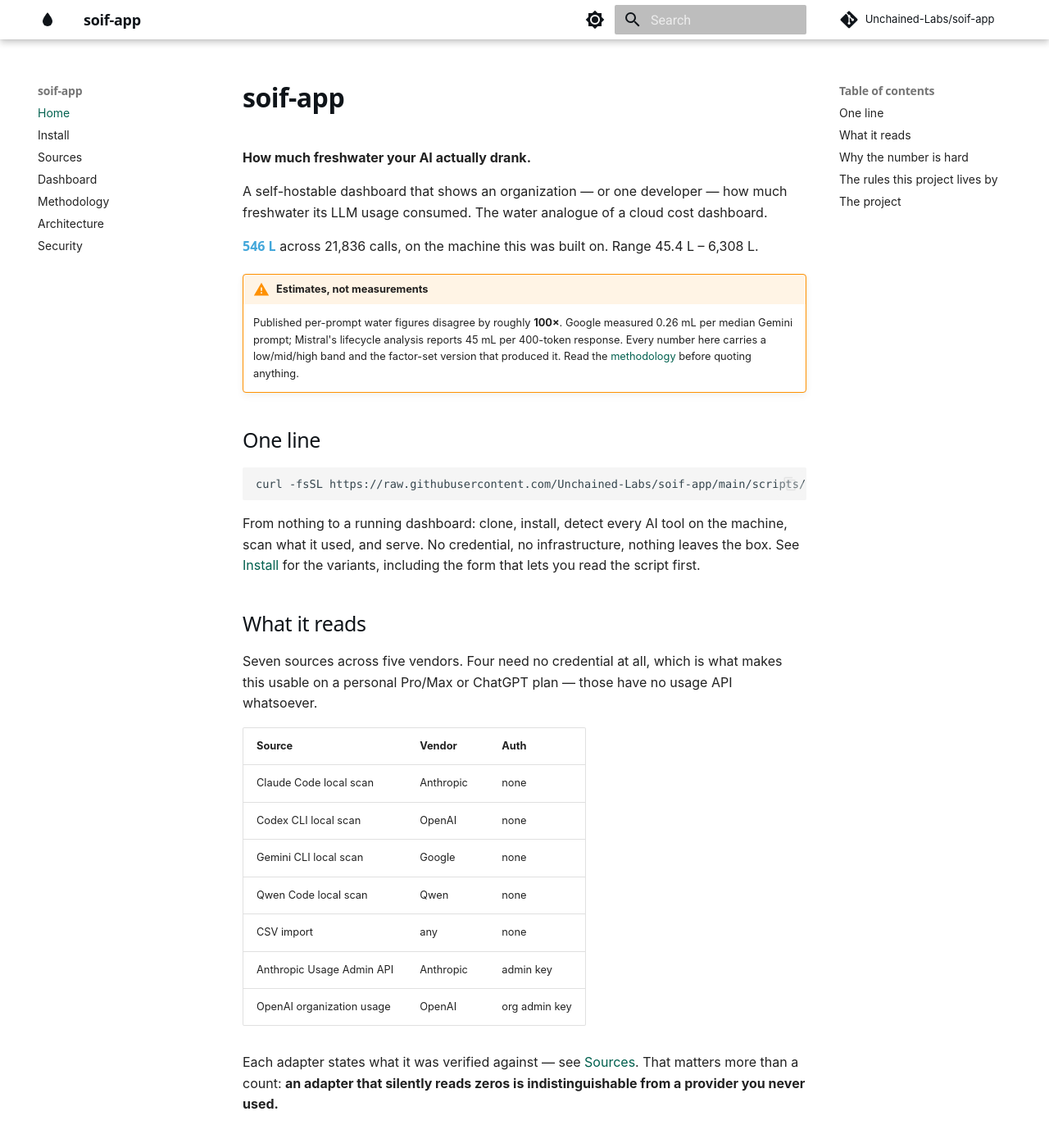
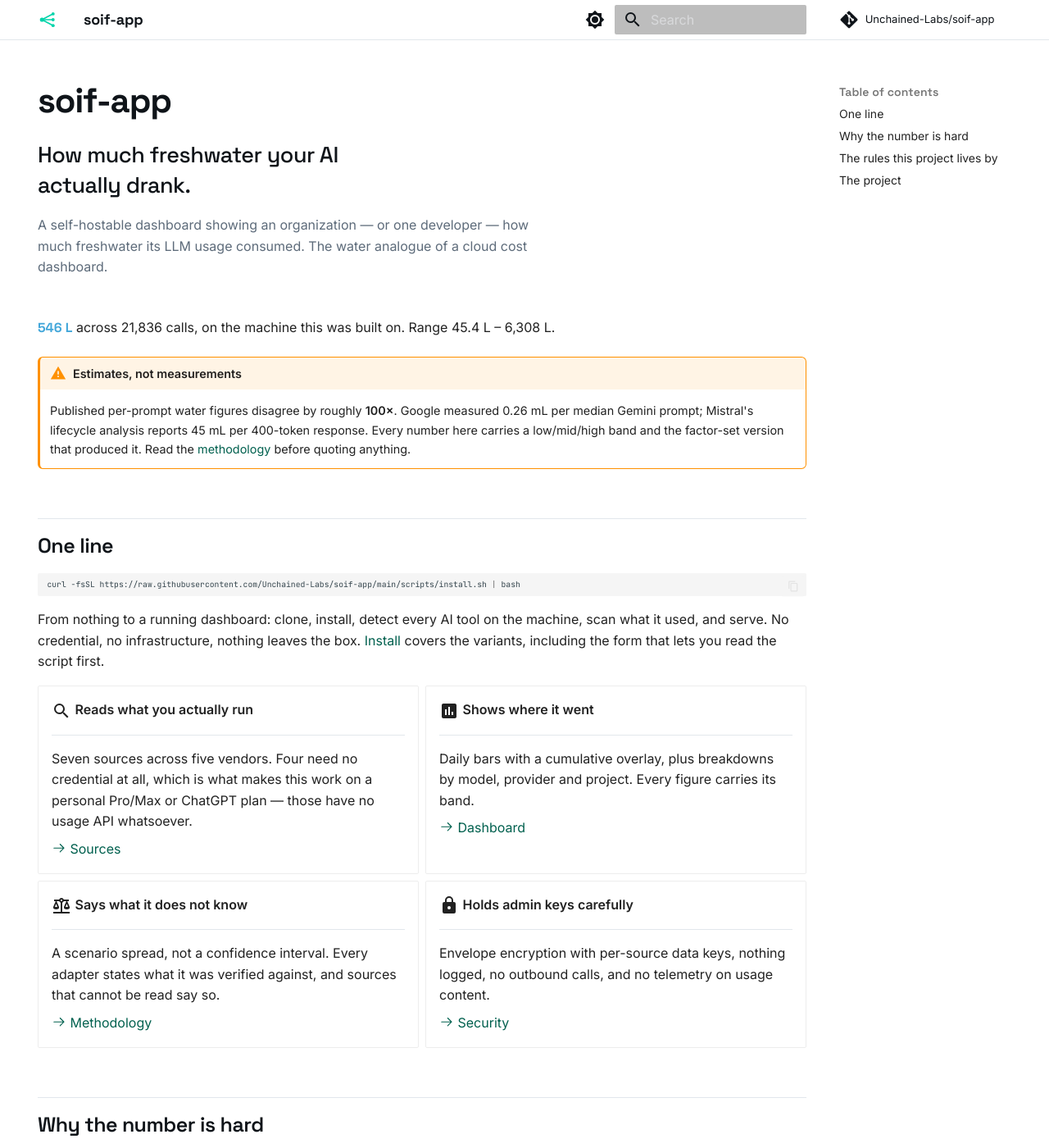
Before and after one commit to Unchained-Labs/soif-app, an MkDocs documentation site: the page built from docs/index.md, in a window 1280 px wide and 1400 px high. Shown: the whole window at 82% size. Built offline with MkDocs 1.6.1 and Material for MkDocs 9.7.7, drawn with Linux system fonts in a browser that asks for light colours; comment, search, counter and statistics services are not loaded; some of the changed text lies outside the part shown.

Commit message:
Actually load the brand fonts, and the brand mark
The docs declared the brand typefaces and never loaded them. tokens.css sets
--ul-font-display to Space Grotesk and friends, but nothing pulled the files,
so every page fell back to system sans while looking like nothing was wrong —
the worst kind of styling bug, because it renders fine and is simply not the
brand.

extra.css now imports all three faces, and Material's own font option is
switched off so it does not also fetch Roboto: the palette needs three faces
and that option wires up two.

Also: the real Unchained Labs mark and favicon instead of a stock water glyph;
pymdownx.emoji, without which Material's own icon syntax renders as literal
text on the page; instant navigation, TOC follow and search highlighting; and
a landing page with a hero and card grid rather than a wall of prose.

Status colours stay off the brand accent, per the palette doc: did-it-pass and
is-this-us are separate questions.

````diff
--- a/docs/assets/extra.css
+++ b/docs/assets/extra.css
@@ -1,73 +1,143 @@
-/* Material for MkDocs, wearing the Unchained Labs palette.
+/* Material for MkDocs, wearing the Unchained Labs brand.
  *
- * This file maps Material's own custom properties onto the brand tokens in
- * `tokens.css`. It deliberately contains no hex values of its own: the branding
- * repo is explicit that colours live in one place and an app repo referencing
- * them is what makes a palette change a one-file swap. If a colour here needs
- * to change, change it in Unchained-Labs/branding and re-vendor `tokens.css`.
+ * The brand fonts are loaded here rather than through Material's own `font:`
+ * option, because the palette needs three faces — display, body and mono — and
+ * Material only wires up two. Declaring them in tokens.css without loading them
+ * (which is what shipped first) silently falls back to system sans, so the site
+ * renders in the wrong typeface while looking like nothing is wrong.
  *
- * Dark is the native ground — every tool in this org is terminal-adjacent — so
- * the dark scheme carries the brand and the light scheme exists so docs read in
- * a bright room without burning retinas.
+ * Everything below maps Material's custom properties onto the tokens in
+ * tokens.css. No hex value is written in this file: the branding repo is
+ * explicit that colours live in one place, so a palette change stays a
+ * one-file swap rather than a grep across seven sites.
  */
 
-/* ---- dark: the default ---------------------------------------------------- */
+@import url("https://fonts.googleapis.com/css2?family=Space+Grotesk:wght@400;500;600;700&family=Inter:wght@400;500;600&family=JetBrains+Mono:wght@400;500&display=swap");
+
+/* ---- dark: the native ground ---------------------------------------------- */
 [data-md-color-scheme="slate"] {
   --md-default-bg-color: var(--ul-bg);
   --md-default-bg-color--light: var(--ul-bg-raised);
   --md-default-bg-color--lighter: var(--ul-bg-raised);
+  --md-default-bg-color--lightest: var(--ul-bg-raised);
   --md-default-fg-color: var(--ul-body);
   --md-default-fg-color--light: var(--ul-muted);
   --md-default-fg-color--lighter: var(--ul-faint);
   --md-default-fg-color--lightest: var(--ul-line);
 
   --md-primary-fg-color: var(--ul-bg-inset);
+  --md-primary-fg-color--light: var(--ul-bg-raised);
+  --md-primary-fg-color--dark: var(--ul-bg-inset);
   --md-primary-bg-color: var(--ul-heading);
+  --md-primary-bg-color--light: var(--ul-body);
+
   --md-accent-fg-color: var(--ul-accent);
+  --md-accent-fg-color--transparent: var(--ul-accent-wash);
+  --md-accent-bg-color: var(--ul-on-accent);
 
   --md-typeset-color: var(--ul-body);
   --md-typeset-a-color: var(--ul-accent);
+  --md-typeset-mark-color: var(--ul-accent-wash);
 
   --md-code-bg-color: var(--ul-bg-inset);
   --md-code-fg-color: var(--ul-body);
+  --md-code-hl-comment-color: var(--ul-faint);
+  --md-code-hl-string-color: var(--ul-up);
+  --md-code-hl-number-color: var(--ul-warn);
+  --md-code-hl-keyword-color: var(--ul-accent);
+  --md-code-hl-function-color: var(--ul-accent-dim);
 
   --md-footer-bg-color: var(--ul-bg-inset);
   --md-footer-bg-color--dark: var(--ul-bg-inset);
+  --md-footer-fg-color: var(--ul-body);
+  --md-footer-fg-color--light: var(--ul-muted);
+  --md-footer-fg-color--lighter: var(--ul-faint);
 }
 
-/* ---- light: supported, not primary ---------------------------------------- */
+/* ---- light: supported, not the default ------------------------------------ */
 [data-md-color-scheme="default"] {
   --md-primary-fg-color: var(--ul-bg);
   --md-primary-bg-color: var(--ul-heading);
   --md-accent-fg-color: var(--ul-accent-dim);
   --md-typeset-a-color: var(--ul-accent-dim);
+  --md-footer-bg-color: var(--ul-bg);
 }
 
 /* ---- type ----------------------------------------------------------------- */
+:root {
+  --md-text-font: var(--ul-font-body);
+  --md-code-font: var(--ul-font-mono);
+}
+
 body,
 .md-typeset {
   font-family: var(--ul-font-body);
+  font-feature-settings: "cv05", "ss01";
 }
+
 .md-typeset h1,
 .md-typeset h2,
 .md-typeset h3,
-.md-header__title,
-.md-nav__title {
+.md-typeset h4,
+.md-header__topic,
+.md-nav__title,
+.md-tabs__link {
   font-family: var(--ul-font-display);
-  letter-spacing: -0.015em;
 }
+
 .md-typeset h1 {
   color: var(--ul-heading);
   font-weight: 700;
+  letter-spacing: -0.03em;
+  font-size: 2.1rem;
+  line-height: 1.15;
+  margin-bottom: 1.2rem;
 }
-.md-typeset h2,
+.md-typeset h2 {
+  color: var(--ul-heading);
+  font-weight: 600;
+  letter-spacing: -0.02em;
+  margin-top: 2.4em;
+  padding-top: 0.6em;
+  border-top: 1px solid var(--ul-line);
+}
 .md-typeset h3 {
   color: var(--ul-heading);
+  font-weight: 600;
+  letter-spacing: -0.01em;
 }
 .md-typeset code,
 .md-typeset pre,
 .md-typeset kbd {
   font-family: var(--ul-font-mono);
+  font-size: 0.78em;
+}
+
+/* ---- header and nav chrome ------------------------------------------------ */
+.md-header {
+  border-bottom: 1px solid var(--ul-line);
+  box-shadow: none;
+}
+.md-header__title {
+  font-family: var(--ul-font-display);
+  font-weight: 600;
+  letter-spacing: -0.01em;
+}
+.md-tabs {
+  border-bottom: 1px solid var(--ul-line);
+}
+[data-md-color-scheme="slate"] .md-nav__link--active,
+[data-md-color-scheme="slate"] .md-nav__link:focus,
+[data-md-color-scheme="slate"] .md-nav__link:hover {
+  color: var(--ul-accent);
+}
+.md-nav__title {
+  font-weight: 600;
+  letter-spacing: 0.01em;
+}
+/* The active table-of-contents marker, in the brand accent rather than blue. */
+[data-md-color-scheme="slate"] .md-nav--secondary .md-nav__link--active {
+  color: var(--ul-accent);
 }
 
 /* ---- surfaces ------------------------------------------------------------- */
@@ -76,20 +146,38 @@ body,
   border: 1px solid var(--ul-line);
   border-radius: var(--ul-radius);
 }
+.md-typeset .highlighttable .linenos {
+  border-right: 1px solid var(--ul-line);
+}
+
 [data-md-color-scheme="slate"] .md-typeset table:not([class]) {
   border: 1px solid var(--ul-line);
   border-radius: var(--ul-radius);
   overflow: hidden;
+  font-size: 0.72rem;
 }
 [data-md-color-scheme="slate"] .md-typeset table:not([class]) th {
   background: var(--ul-bg-raised);
   color: var(--ul-heading);
   font-weight: 600;
+  font-family: var(--ul-font-display);
+  letter-spacing: 0.01em;
+}
+[data-md-color-scheme="slate"] .md-typeset table:not([class]) tr:hover {
+  background: var(--ul-accent-wash);
 }
 
-/* ---- admonitions carry the status axis, never the brand accent ------------ */
-/* The palette doc is firm that "did it pass?" and "is this us?" are separate
- * questions, so a warning must never borrow the brand teal. */
+/* ---- admonitions: status is a separate axis from the brand ---------------- */
+/* The palette doc is firm that "did it pass?" and "is this us?" are different
+ * questions, so a warning never borrows the brand teal. */
+.md-typeset .admonition,
+.md-typeset details {
+  border-width: 1px;
+  border-left-width: 3px;
+  border-radius: var(--ul-radius);
+  box-shadow: none;
+  font-size: 0.72rem;
+}
 [data-md-color-scheme="slate"] .md-typeset .admonition.warning,
 [data-md-color-scheme="slate"] .md-typeset details.warning {
   border-color: var(--ul-warn);
@@ -97,6 +185,10 @@ body,
 [data-md-color-scheme="slate"] .md-typeset .warning > .admonition-title,
 [data-md-color-scheme="slate"] .md-typeset .warning > summary {
   background: var(--ul-warn-wash);
+}
+[data-md-color-scheme="slate"] .md-typeset .warning > .admonition-title::before,
+[data-md-color-scheme="slate"] .md-typeset .warning > summary::before {
+  background-color: var(--ul-warn);
 }
 [data-md-color-scheme="slate"] .md-typeset .admonition.danger,
 [data-md-color-scheme="slate"] .md-typeset details.danger {
@@ -114,12 +206,73 @@ body,
 [data-md-color-scheme="slate"] .md-typeset .note > summary {
   background: var(--ul-accent-wash);
 }
+[data-md-color-scheme="slate"] .md-typeset .note > .admonition-title::before,
+[data-md-color-scheme="slate"] .md-typeset .note > summary::before {
+  background-color: var(--ul-accent);
+}
 
-/* ---- the one product-specific flourish ------------------------------------ */
+/* ---- grid cards on the landing page --------------------------------------- */
+[data-md-color-scheme="slate"] .md-typeset .grid.cards > ul > li {
+  border: 1px solid var(--ul-line);
+  border-radius: var(--ul-radius-lg);
+  background: var(--ul-bg-raised);
+  box-shadow: none;
+  transition:
+    border-color 120ms,
+    transform 120ms;
+}
+[data-md-color-scheme="slate"] .md-typeset .grid.cards > ul > li:hover {
+  border-color: var(--ul-accent-dim);
+  transform: translateY(-2px);
+}
+@media (prefers-reduced-motion: reduce) {
+  .md-typeset .grid.cards > ul > li {
+    transition: none;
+  }
+  .md-typeset .grid.cards > ul > li:hover {
+    transform: none;
+  }
+}
+.md-typeset .grid.cards > ul > li > hr {
+  border-color: var(--ul-line);
+}
+
+/* ---- the hero ------------------------------------------------------------- */
+.hero {
+  margin: 0 0 2.4rem;
+}
+.hero .lede {
+  font-family: var(--ul-font-display);
+  font-size: 1.35rem;
+  line-height: 1.35;
+  font-weight: 500;
+  color: var(--ul-heading);
+  letter-spacing: -0.02em;
+  max-width: 26ch;
+  margin: 0 0 0.9rem;
+}
+.hero p {
+  color: var(--ul-muted);
+  max-width: 62ch;
+}
+
 /* soif's own accent is water blue rather than the org teal. Used only for the
- * hero figure, so the page still reads as an Unchained Labs page. */
+ * headline figure, so the page still reads as an Unchained Labs page. */
 .water {
   color: #43a7da;
   font-family: var(--ul-font-display);
   font-weight: 700;
 }
+
+/* ---- footer --------------------------------------------------------------- */
+.md-footer-meta {
+  border-top: 1px solid var(--ul-line);
+}
+.md-copyright {
+  font-size: 0.66rem;
+}
+
+/* ---- selection ------------------------------------------------------------ */
+::selection {
+  background: var(--ul-accent-wash);
+}
--- a/docs/index.md
+++ b/docs/index.md
@@ -1,12 +1,21 @@
+---
+hide:
+  - navigation
+---
+
 # soif-app
 
-**How much freshwater your AI actually drank.**
+<div class="hero" markdown>
 
-A self-hostable dashboard that shows an organization — or one developer — how much freshwater its
-LLM usage consumed. The water analogue of a cloud cost dashboard.
+<p class="lede">How much freshwater your AI actually drank.</p>
 
-<span class="water">546 L</span> across 21,836 calls, on the machine this was built on. Range
-45.4 L – 6,308 L.
+A self-hostable dashboard showing an organization — or one developer — how much freshwater its LLM
+usage consumed. The water analogue of a cloud cost dashboard.
+
+</div>
+
+<span class="water">546 L</span> across 21,836 calls, on the machine this was built on.
+Range 45.4 L – 6,308 L.
 
 !!! warning "Estimates, not measurements"
     Published per-prompt water figures disagree by roughly **100×**. Google measured 0.26 mL per
@@ -20,35 +29,56 @@ LLM usage consumed. The water analogue of a cloud cost dashboard.
 curl -fsSL https://raw.githubusercontent.com/Unchained-Labs/soif-app/main/scripts/install.sh | bash
 ```
 
-From nothing to a running dashboard: clone, install, detect every AI tool on the machine, scan
-what it used, and serve. No credential, no infrastructure, nothing leaves the box. See
-[Install](install.md) for the variants, including the form that lets you read the script first.
+From nothing to a running dashboard: clone, install, detect every AI tool on the machine, scan what
+it used, and serve. No credential, no infrastructure, nothing leaves the box.
+[Install](install.md) covers the variants, including the form that lets you read the script first.
 
-## What it reads
+<div class="grid cards" markdown>
 
-Seven sources across five vendors. Four need no credential at all, which is what makes this usable
-on a personal Pro/Max or ChatGPT plan — those have no usage API whatsoever.
+-   :material-magnify:{ .lg .middle } **Reads what you actually run**
 
-| Source | Vendor | Auth |
-|---|---|---|
-| Claude Code local scan | Anthropic | none |
-| Codex CLI local scan | OpenAI | none |
-| Gemini CLI local scan | Google | none |
-| Qwen Code local scan | Qwen | none |
-| CSV import | any | none |
-| Anthropic Usage Admin API | Anthropic | admin key |
-| OpenAI organization usage | OpenAI | org admin key |
+    ---
 
-Each adapter states what it was verified against — see [Sources](sources.md). That matters more
-than a count: **an adapter that silently reads zeros is indistinguishable from a provider you never
-used.**
+    Seven sources across five vendors. Four need no credential at all, which is what makes this
+    work on a personal Pro/Max or ChatGPT plan — those have no usage API whatsoever.
+
+    [:octicons-arrow-right-24: Sources](sources.md)
+
+-   :material-chart-box:{ .lg .middle } **Shows where it went**
+
+    ---
+
+    Daily bars with a cumulative overlay, plus breakdowns by model, provider and project. Every
+    figure carries its band.
+
+    [:octicons-arrow-right-24: Dashboard](dashboard.md)
+
+-   :material-scale-balance:{ .lg .middle } **Says what it does not know**
+
+    ---
+
+    A scenario spread, not a confidence interval. Every adapter states what it was verified
+    against, and sources that cannot be read say so.
+
+    [:octicons-arrow-right-24: Methodology](methodology.md)
+
+-   :material-lock:{ .lg .middle } **Holds admin keys carefully**
+
+    ---
+
+    Envelope encryption with per-source data keys, nothing logged, no outbound calls, and no
+    telemetry on usage content.
+
+    [:octicons-arrow-right-24: Security](security.md)
+
+</div>
 
 ## Why the number is hard
 
 Water intensity is not a property of "an LLM call". It depends on whose data centres served it,
 what the local grid burns, and how the provider counts tokens. Three provider disagreements each
-cost roughly an order of magnitude if you get them backwards — that is what
-[Sources](sources.md) is mostly about.
+cost roughly an order of magnitude if you get them backwards — which is most of what
+[Sources](sources.md) is about.
 
 ## The rules this project lives by
 
--- a/mkdocs.yml
+++ b/mkdocs.yml
@@ -7,8 +7,11 @@ copyright: Unchained Labs · Apache-2.0 · estimates, not measurements
 
 theme:
   name: material
-  icon:
-    logo: material/water
+  logo: assets/mark-accent.svg
+  favicon: assets/favicon.svg
+  # Brand fonts are loaded by extra.css, which needs all three faces —
+  # Material's own `font:` option only wires up two.
+  font: false
   # Dark first: every tool in this org is terminal-adjacent, and the brand
   # tokens are authored against a dark ground. Light is supported, not primary.
   palette:
@@ -23,9 +26,16 @@ theme:
         icon: material/brightness-7
         name: Dark mode
   features:
+    - navigation.instant
+    - navigation.tracking
     - navigation.sections
     - navigation.top
+    - navigation.footer
+    - toc.follow
+    - search.suggest
+    - search.highlight
     - content.code.copy
+    - content.code.annotate
     - content.tabs.link
 
 extra_css:
@@ -45,6 +55,11 @@ nav:
 
 markdown_extensions:
   - admonition
+  # Resolves the :material-*: / :octicons-*: shortcodes into inline SVG. Without
+  # it Material's own icon syntax renders as literal text on the page.
+  - pymdownx.emoji:
+      emoji_index: !!python/name:material.extensions.emoji.twemoji
+      emoji_generator: !!python/name:material.extensions.emoji.to_svg
   - attr_list
   - md_in_html
   - tables
````
Also changed, not shown: docs/assets/favicon.svg (added), docs/assets/lockup-horizontal-dark.svg (added), docs/assets/lockup-horizontal.svg (added), docs/assets/mark-accent.svg (added).
